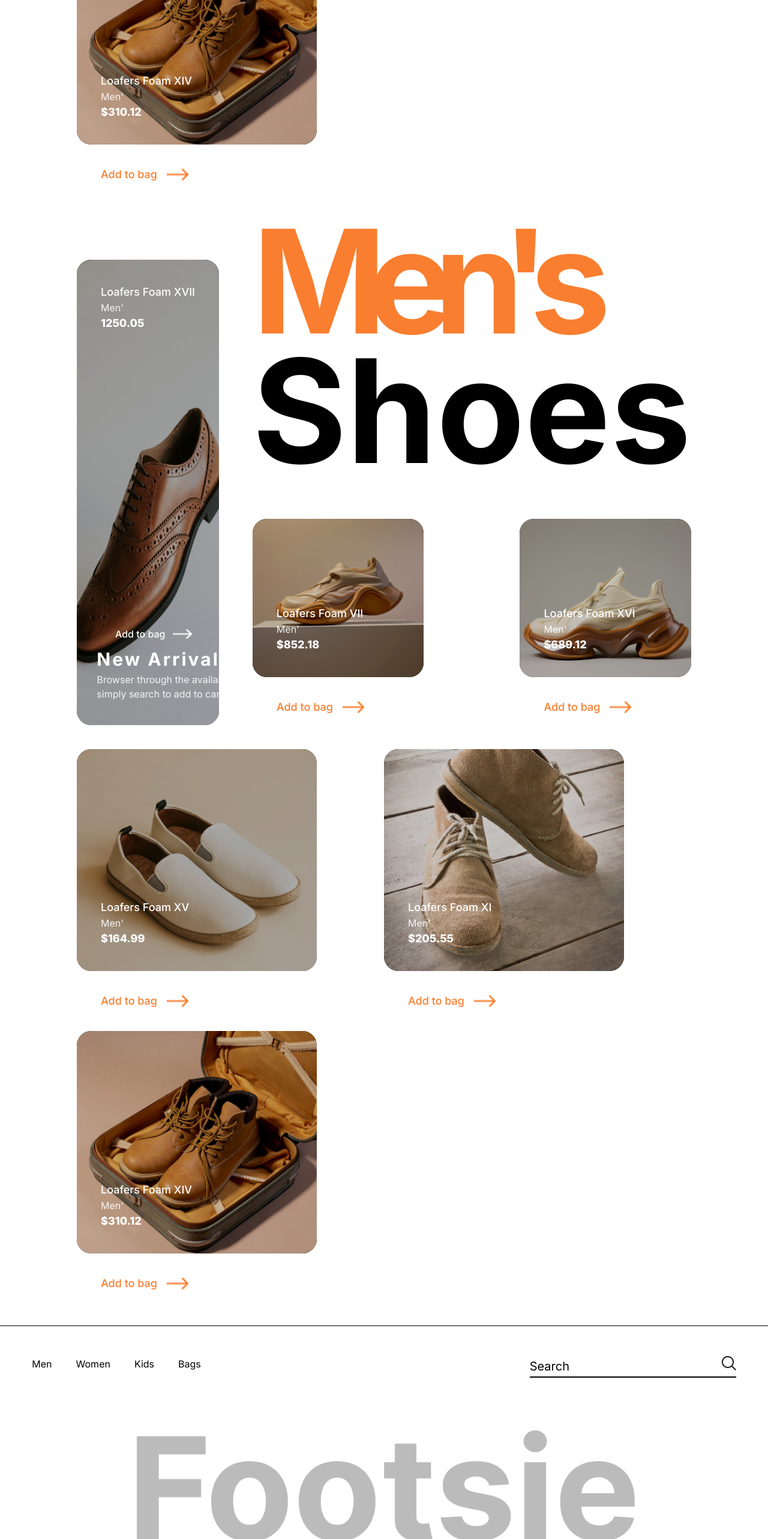
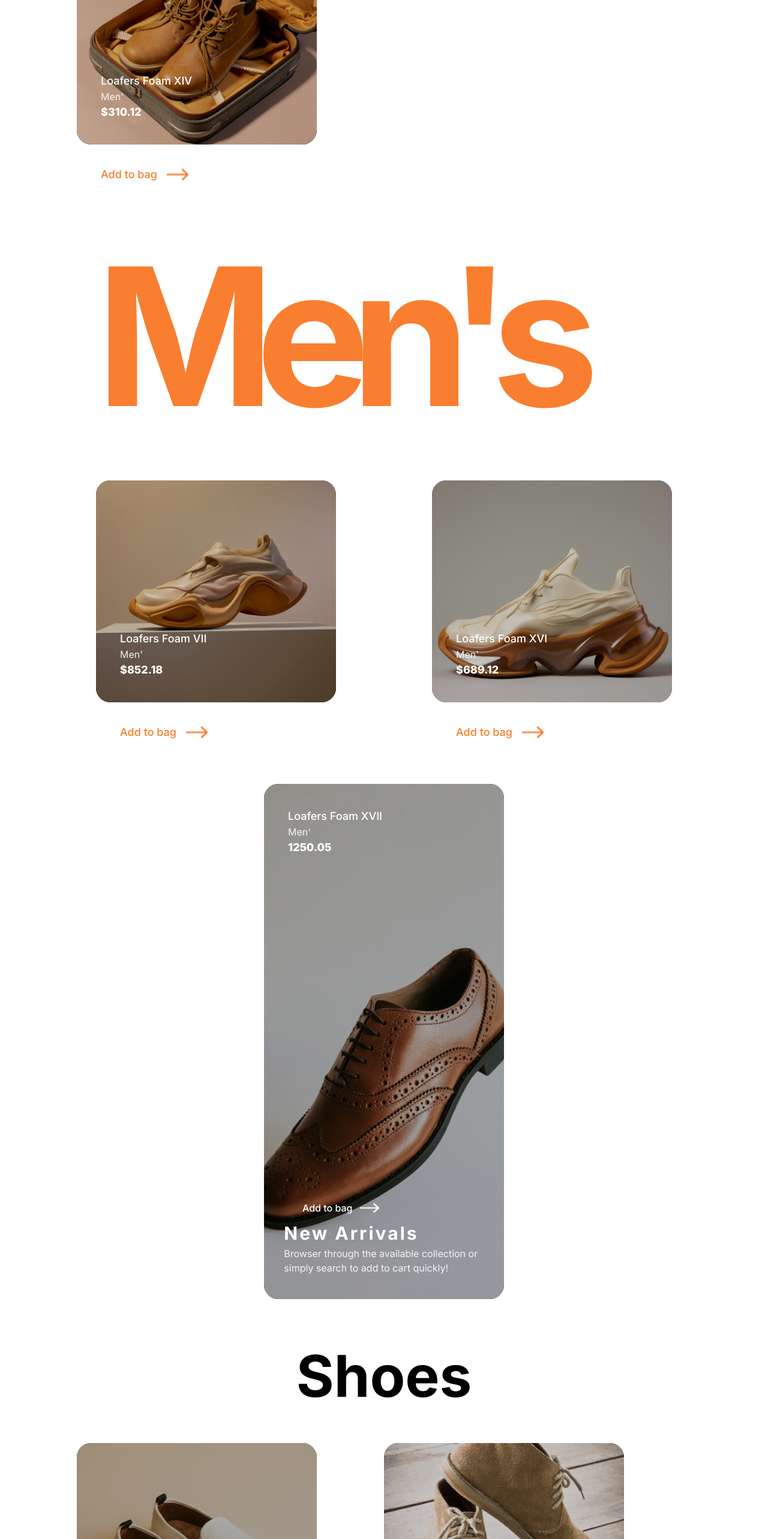
Before and after one commit to Lftobs/footies, a React (Vite) app: page / in a window 1280 px wide. Shown: the part 1579-4145 px from the top of the page at 60% size. Built offline with nearby package versions, Linux system fonts and the light colour scheme.

Commit message:
more updates

```diff
--- a/src/App.jsx
+++ b/src/App.jsx
@@ -39,9 +39,9 @@ function App() {
             }
           </div>
 
-          <div className='flex gap-14 mt-28 w-full max-lg:flex-col-reverse max-lg:items-center'>
-            <h1 className='lg:hidden max-lg:block text-[6rem] font-bold'>Shoes</h1>
-            <div className='relative group max-w-[25rem] bg-black overflow-hidden rounded-3xl max-lg:w-full'>
+          <div className='flex gap-14 mt-28 w-full max-2xl:flex-col-reverse max-2xl:items-center'>
+            <h1 className='2xl:hidden max-lg:block text-[6rem] font-bold'>Shoes</h1>
+            <div className='relative group max-w-[25rem] bg-black overflow-hidden rounded-3xl max-2xl:w-full'>
               <img src="/p2.png" alt="" className='group-hover:scale-105 h-full'/>
               <div className='absolute top-10 left-10 text-white cursor-default'>
                 <h3 className='text-lg font-medium'>Loafers Foam XVII</h3>
@@ -65,8 +65,8 @@ function App() {
             </div>
             <div>
               <div className='cursor-default -mt-36'>
-                <h1 className='text-[15rem] max-lg:text-[6rem] max-lg:mt-8 font-bold tracking-[-2rem] max-lg:tracking-normal max-lg:hover:tracking-normal hover:tracking-wider text-[rgba(249,126,47,1)]'>Men's</h1>
-                <h1 className='text-[15rem] -mt-36 font-bold max-lg:hidden'>Shoes</h1>
+                <h1 className='text-[15rem] max-lg:text-[6rem] max-2xl:text-[20rem] max-2xl:mt-8 font-bold tracking-[-2rem] max-lg:tracking-normal max-lg:hover:tracking-normal hover:tracking-wider text-[rgba(249,126,47,1)]'>Men's</h1>
+                <h1 className='text-[15rem] -mt-36 font-bold max-2xl:hidden'>Shoes</h1>
               </div>
               <div className='flex gap-40 max-lg:hidden'>
                 {
```
